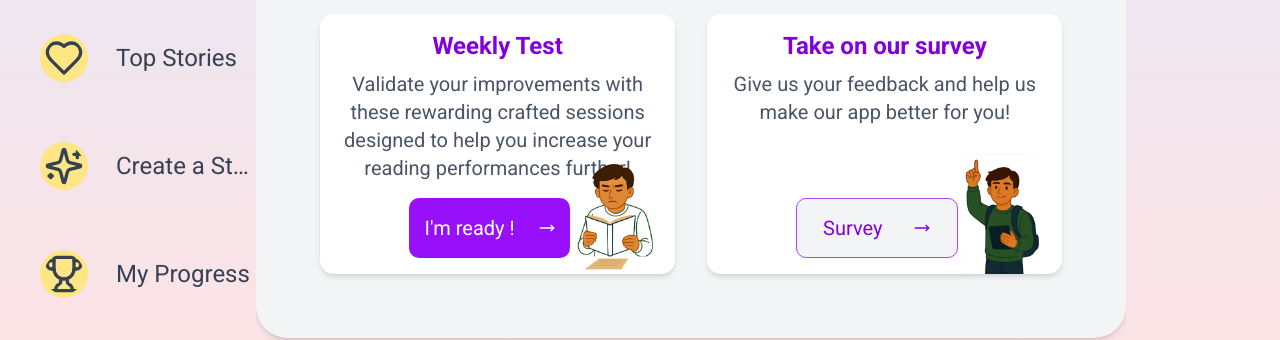
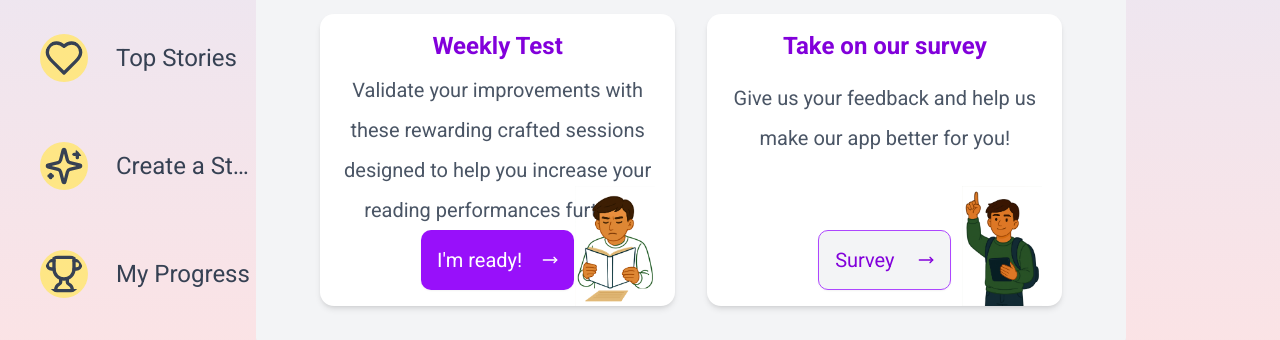
Before and after one commit to Sean-Andrew-Stanek/read-with-me, a Next.js app: page /home in a window 1280 px wide. Shown: the part 507-847 px from the top of the page. Built offline with nearby package versions, Linux system fonts and the light colour scheme; no server answers.

Commit message:
Update Button to requlate configuration in all 'I'm ready!' and 'Survey' btns

```diff
--- a/src/app/home/page.tsx
+++ b/src/app/home/page.tsx
@@ -87,7 +87,7 @@ const Dashboard: FC = () => {
                             }
                         >
                             <Button className="bg-purple-600 hover:bg-purple-700 text-white px-4 py-2 rounded-lg text-sm sm:text-md md:text-lg lg:text-xl flex items-center h-15">
-                                {"I'm ready!"}{' '}
+                                {"I'm ready!"}
                                 <span className="pl-3">
                                     <MoveRight />
                                 </span>
@@ -108,7 +108,7 @@ const Dashboard: FC = () => {
                     <div className="flex items-center space-x-4 mt-4 sm:mt-0">
                         <Link href="#">
                             <Button className="bg-purple-600 hover:bg-purple-700 text-white px-4 py-2 rounded-lg text-sm sm:text-md md:text-lg lg:text-xl flex items-center h-15">
-                                {"I'm ready!"}{' '}
+                                {"I'm ready!"}
                                 <span className="pl-3">
                                     <MoveRight />
                                 </span>
@@ -126,19 +126,21 @@ const Dashboard: FC = () => {
                         <h3 className="text-md sm:text-lg md:text-xl lg:text-2xl font-semibold text-purple-700 text-center">
                             Weekly Test
                         </h3>
-                        <p className="text-gray-600 mt-2 text-sm sm:text-sm md:text-md lg:text-xl text-center">
+                        <p className="text-gray-600 mt-2 text-xsm sm:text-sm md:text-md lg:text-xl text-center leading-loose">
                             Validate your improvements with these rewarding
                             crafted sessions designed to help you increase your
                             reading performances further!
                         </p>
-                        <div className="mt-auto flex justify-center">
-                            <Button className="bg-purple-600 hover:bg-purple-700 text-white px-4 py-2 rounded-lg text-sm sm:text-md md:text-lg lg:text-xl h-15 w-[50%] mt-4 mr-4">
-                                {"I'm ready !"}{' '}
-                                <span className="pl-4">
+                        <Link href="#"
+                            className='mt-auto flex justify-center'
+                        >
+                            <Button className="bg-purple-600 hover:bg-purple-700 text-white px-4 py-2 rounded-lg text-sm sm:text-md md:text-lg lg:text-xl flex items-center h-15">
+                                {"I'm ready!"}
+                                <span className="pl-3">
                                     <MoveRight />
                                 </span>
                             </Button>
-                        </div>
+                        </Link>
                         <div className="absolute bottom-0 right-0 w-[60px] sm:w-[80px] md:w-[100px] lg:w-[120px] h-[60px] sm:h-[80px] md:h-[100px] lg:h-[120px]">
                             <Image
                                 src="/child-reading.png"
@@ -155,18 +157,18 @@ const Dashboard: FC = () => {
                         <h3 className="text-md sm:text-lg md:text-xl lg:text-2xl font-semibold text-purple-700 text-center">
                             Take on our survey
                         </h3>
-                        <p className="text-gray-600 mt-2 text-sm sm:text-sm md:text-md lg:text-xl text-center">
+                        <p className="text-gray-600 mt-4 text-xsm sm:text-sm md:text-md lg:text-xl text-center leading-loose">
                             Give us your feedback and help us make our app
                             better for you!
                         </p>
-                        <div className="mt-auto flex justify-center">
-                            <Button className="border border-purple-500 bg-gray-100 text-purple-700 hover:bg-purple-50 px-4 py-2 rounded-lg text-sm sm:text-md md:text-lg lg:text-xl  h-15 w-[50%] mt-4 mr-4">
-                                Survey{' '}
-                                <span className="pl-6">
+                        <Link href="#" className="mt-auto flex justify-center">
+                            <Button className="border border-purple-500 bg-gray-100 text-purple-700 hover:bg-purple-50 px-4 py-2 rounded-lg text-sm sm:text-md md:text-lg lg:text-xl  flex items-center h-15">
+                                Survey
+                                <span className="pl-4">
                                     <MoveRight />
                                 </span>
                             </Button>
-                        </div>
+                        </Link>
                         <div className="absolute bottom-0 right-0 w-[60px] sm:w-[80px] md:w-[100px] lg:w-[120px] h-[60px] sm:h-[80px] md:h-[100px] lg:h-[120px]">
                             <Image
                                 src="/child-survey.png"
```
